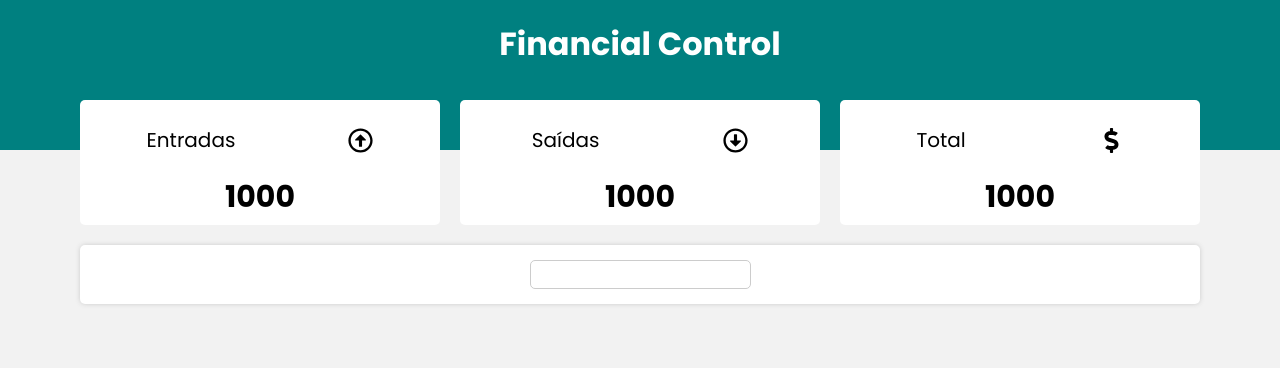
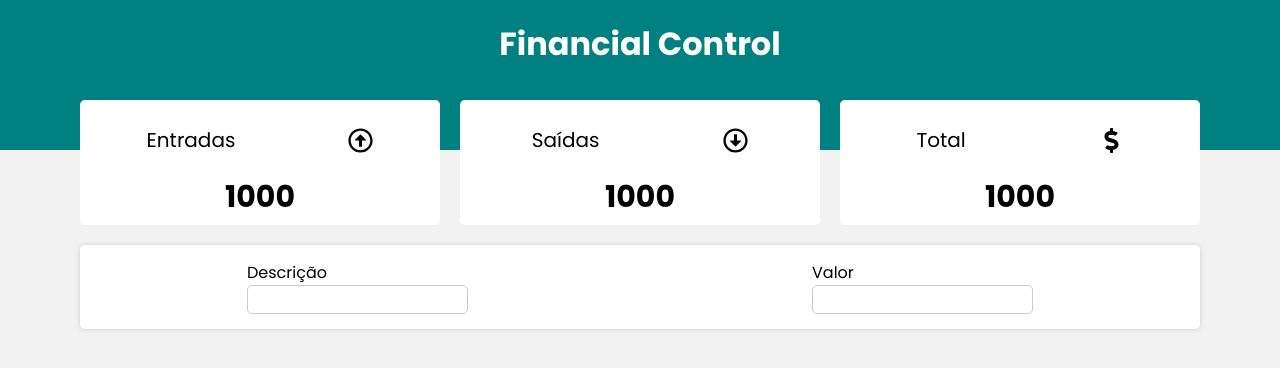
Before and after one commit to Nigraum/financial-controller, a React (Create React App) app: page / in a window 1280 px wide. Shown: the top 368 px of the page. Built offline with nearby package versions, Linux system fonts and the light colour scheme.

Commit message:
Setting input for value and create const amount/setamount

```diff
--- a/src/components/Form/index.js
+++ b/src/components/Form/index.js
@@ -3,13 +3,21 @@ import { Button, Container, Input, InputContent, Label, RadioGroup } from "./sty
 
 const Form = () => {
   const [desc, setDesc] = useState("");
+  const [amount, setAmount] = useState("");
 
   return (
     <Container>
       <InputContent>
-        <Label>
+        <Label>Descrição</Label>
           <Input value={desc} onChange={(e) => setDesc(e.target.value)} />
-        </Label>
+      </InputContent>
+      <InputContent>
+        <Label>Valor</Label>
+        <Input
+          value={amount}
+          type="number"
+          onChange={(e) => setAmount(e.target.value)}
+        />
       </InputContent>
     </Container>
   );
```
